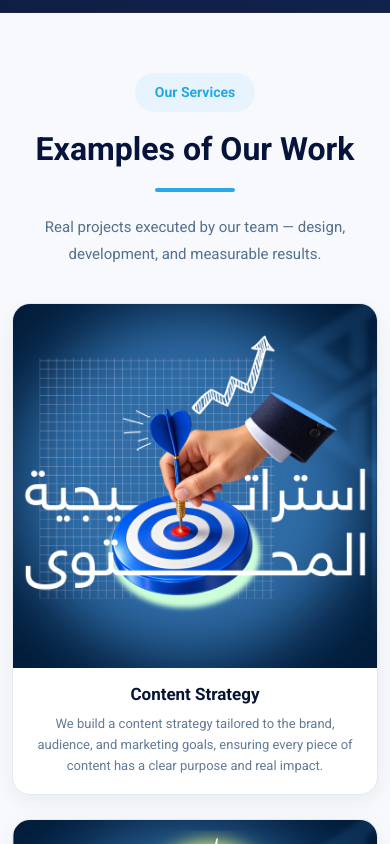
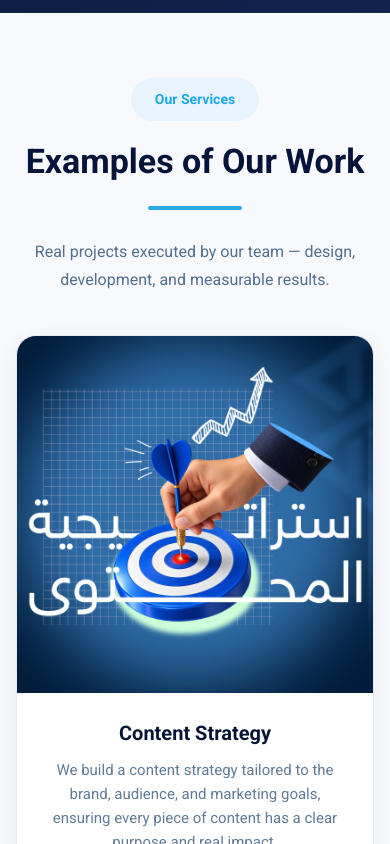
Before and after one commit to Mohamed-Gamal456/AL-3ahed, a React (Vite) app: page /services/content-creation in a window 390 px wide. Shown: the part 2180-3024 px from the top of the page. Built offline with nearby package versions, Linux system fonts and the light colour scheme; a web font is replaced by a local one.

Commit message:
Refactor projects layout and styling

```diff
--- a/src/components/ServiceProjectsTemplate/ServiceProjectsTemplate.css
+++ b/src/components/ServiceProjectsTemplate/ServiceProjectsTemplate.css
@@ -4,18 +4,13 @@
 
 .al3-projects-section {
     width: 100%;
-    padding: 80px 0;
+    padding: 90px 0;
     background: #f7f9fc;
 }
 
-/*
-   Bootstrap container
-   Maximum width controlled here
-   to keep cards compact and centered.
-*/
-
 .al3-projects-container {
-    max-width: 1250px;
+    width: min(1500px, 90%);
+    margin: 0 auto;
 }
 
 
@@ -24,9 +19,8 @@
 ========================================== */
 
 .al3-projects-header {
-    max-width: 820px;
-    margin: 0 auto 45px;
     text-align: center;
+    margin-bottom: 55px;
 }
 
 .al3-projects-badge {
@@ -34,10 +28,10 @@
     align-items: center;
     justify-content: center;
 
-    padding: 9px 20px;
-    margin-bottom: 18px;
+    padding: 11px 24px;
+    margin-bottom: 20px;
 
-    border-radius: 50px;
+    border-radius: 30px;
 
     background: #e8f4fd;
     color: #20a7e8;
@@ -51,7 +45,7 @@
 
     color: #06143b;
 
-    font-size: clamp(32px, 4vw, 52px);
+    font-size: clamp(34px, 4vw, 56px);
     font-weight: 800;
     line-height: 1.2;
 }
@@ -59,46 +53,51 @@
 .al3-projects-line {
     display: block;
 
-    width: 80px;
+    width: 94px;
     height: 4px;
 
-    margin: 20px auto 22px;
+    margin: 24px auto 28px;
 
-    border-radius: 50px;
+    border-radius: 10px;
 
     background: #29a9e8;
 }
 
 .al3-projects-subtitle {
-    max-width: 760px;
-
+    max-width: 850px;
     margin: 0 auto;
 
     color: #53708f;
 
-    font-size: 17px;
+    font-size: 18px;
     line-height: 1.8;
 }
 
 
 /* ==========================================
-   FILTER
+   FILTER / CATEGORIES
 ========================================== */
 
-.al3-projects-filters {
-    margin-bottom: 35px;
+.al3-projects-categories {
+    display: flex;
+    align-items: center;
+    justify-content: center;
+    flex-wrap: wrap;
+
+    gap: 12px;
+    margin-bottom: 45px;
 }
 
 .al3-projects-category {
-    padding: 9px 19px;
+    padding: 11px 24px;
 
     border: 1px solid #d7e5ef;
-    border-radius: 50px;
+    border-radius: 30px;
 
     background: #ffffff;
     color: #4c6781;
 
-    font-size: 14px;
+    font-size: 15px;
     font-weight: 700;
 
     cursor: pointer;
@@ -113,7 +112,6 @@
 
 .al3-projects-category:hover {
     border-color: #29a9e8;
-
     color: #20a7e8;
 
     transform: translateY(-2px);
@@ -125,26 +123,43 @@
     background: #20a7e8;
     color: #ffffff;
 
-    box-shadow: 0 7px 18px rgba(32, 167, 232, 0.18);
+    box-shadow: 0 8px 20px rgba(32, 167, 232, 0.18);
 }
 
 
 /* ==========================================
-   CARD
+   PROJECTS GRID
 ========================================== */
 
-.al3-project-card {
+.al3-projects-grid {
+    display: grid;
+
+    grid-template-columns: repeat(3, minmax(0, 1fr));
+
+    gap: 30px;
+}
+
+
+/* ==========================================
+   COMMON CARD
+========================================== */
+
+.al3-project-card,
+.al3-project-card-design,
+.al3-project-card-video {
+    position: relative;
+
     width: 100%;
-    height: 100%;
-
-    overflow: hidden;
+    min-width: 0;
 
     background: #ffffff;
 
     border: 1px solid #e3e9ef;
-    border-radius: 18px;
+    border-radius: 20px;
 
-    box-shadow: 0 7px 22px rgba(13, 35, 64, 0.06);
+    overflow: hidden;
+
+    box-shadow: 0 8px 25px rgba(13, 35, 64, 0.06);
 
     transition:
         transform 0.3s ease,
@@ -152,44 +167,54 @@
         border-color 0.3s ease;
 }
 
-.al3-project-card:hover {
-    transform: translateY(-5px);
+.al3-project-card:hover,
+.al3-project-card-design:hover,
+.al3-project-card-video:hover {
+    transform: translateY(-6px);
 
     border-color: #d3e6f2;
 
-    box-shadow: 0 15px 32px rgba(13, 35, 64, 0.10);
+    box-shadow: 0 18px 40px rgba(13, 35, 64, 0.10);
 }
 
 
 /* ==========================================
-   PROJECT MEDIA
+   CARD ACCENT
 ========================================== */
 
-.al3-project-media {
+.al3-project-card-accent {
     width: 100%;
-    overflow: hidden;
+    height: 5px;
 
-    background: #f2f5f8;
+    background: linear-gradient(
+        90deg,
+        #06143b,
+        #29a9e8
+    );
 }
 
 
 /* ==========================================
-   IMAGE PROJECTS
+   PROJECT IMAGE
 ========================================== */
 
-.al3-project-media img {
+.al3-project-image {
+    width: 100%;
+    overflow: hidden;
+}
+
+.al3-project-image img {
     display: block;
 
     width: 100%;
-    aspect-ratio: 1 / 1;
+    height: 100%;
 
-    object-fit: cover;
-
-    transition: transform 0.4s ease;
+    transition: transform 0.5s ease;
 }
 
-.al3-project-card:hover .al3-project-media img {
-    transform: scale(1.03);
+.al3-project-card:hover .al3-project-image img,
+.al3-project-card-design:hover .al3-project-image img {
+    transform: scale(1.04);
 }
 
 
@@ -198,19 +223,19 @@
 ========================================== */
 
 .al3-project-content {
-    padding: 16px 18px 19px;
+    padding: 20px 30px;
 
     text-align: center;
 }
 
 .al3-project-title {
-    margin: 0 0 7px;
+    margin: 0 0 10px;
 
     color: #071535;
 
-    font-size: 18px;
+    font-size: 22px;
     font-weight: 800;
-    line-height: 1.4;
+    line-height: 1.5;
 }
 
 .al3-project-description {
@@ -218,45 +243,44 @@
 
     color: #617b96;
 
-    font-size: 14px;
+    font-size: 16px;
     line-height: 1.6;
 }
 
 
 /* ==========================================
-   GRAPHIC DESIGN
+   GRAPHIC DESIGN CARDS
 ========================================== */
 
-.al3-project-card--design {
-    border-radius: 20px;
+.al3-project-card-design {
+    border-radius: 24px;
 }
 
-.al3-project-card--design .al3-project-media {
+.al3-project-card-design .al3-project-image {
     aspect-ratio: 1 / 1;
 
     background: #f2f5f8;
 }
 
-.al3-project-card--design .al3-project-media img {
-    width: 100%;
-    height: 100%;
-
+.al3-project-card-design .al3-project-image img {
     object-fit: cover;
 }
 
-.al3-project-card--design .al3-project-content {
-    padding: 15px 18px 18px;
+.al3-project-card-design .al3-project-content {
+    padding: 24px 26px 28px;
 }
 
-.al3-project-card--design .al3-project-title {
-    margin-bottom: 6px;
+.al3-project-card-design .al3-project-title {
+    margin-bottom: 12px;
 
-    font-size: 18px;
+    font-size: 21px;
 }
 
-.al3-project-card--design .al3-project-description {
-    font-size: 13px;
-    line-height: 1.6;
+.al3-project-card-design .al3-project-description {
+    font-size: 15px;
+    line-height: 1.8;
+
+    color: #667b91;
 }
 
 
@@ -264,38 +288,44 @@
    VIDEO PRODUCTION
 ========================================== */
 
-.al3-project-card--video {
-    border-radius: 18px;
+.al3-project-card-video {
+    border-radius: 20px;
 }
 
-.al3-project-card--video .al3-project-media {
+.al3-project-card-video .al3-project-image {
+    height: 380px;
+
+    display: flex;
+    align-items: center;
+    justify-content: center;
+
     background: #111;
 }
 
-.al3-project-card--video video {
+.al3-project-card-video video {
     display: block;
 
     width: 100%;
-    height: 300px;
+    height: 100%;
 
     object-fit: contain;
 
     background: #111;
 }
 
-.al3-project-card--video .al3-project-content {
-    padding: 15px 18px 18px;
+.al3-project-card-video .al3-project-content {
+    padding: 20px 24px 24px;
 }
 
-.al3-project-card--video .al3-project-title {
-    margin-bottom: 6px;
+.al3-project-card-video .al3-project-title {
+    margin-bottom: 10px;
 
-    font-size: 18px;
+    font-size: 20px;
 }
 
-.al3-project-card--video .al3-project-description {
-    font-size: 13px;
-    line-height: 1.6;
+.al3-project-card-video .al3-project-description {
+    font-size: 15px;
+    line-height: 1.7;
 }
 
 
@@ -304,19 +334,21 @@
 ========================================== */
 
 .al3-projects-empty {
-    min-height: 200px;
+    grid-column: 1 / -1;
+
+    min-height: 220px;
 
     display: flex;
     flex-direction: column;
     align-items: center;
     justify-content: center;
 
-    gap: 12px;
+    gap: 15px;
 
     padding: 30px;
 
     border: 1px dashed #ccdbe7;
-    border-radius: 18px;
+    border-radius: 20px;
 
     background: #ffffff;
     color: #71879c;
@@ -325,13 +357,13 @@
 }
 
 .al3-projects-empty i {
-    font-size: 36px;
+    font-size: 40px;
 }
 
 .al3-projects-empty p {
     margin: 0;
 
-    font-size: 15px;
+    font-size: 16px;
 }
 
 
@@ -339,10 +371,10 @@
    TABLET
 ========================================== */
 
-@media (max-width: 991.98px) {
+@media (max-width: 1100px) {
 
-    .al3-projects-container {
-        max-width: 900px;
+    .al3-projects-grid {
+        grid-template-columns: repeat(2, minmax(0, 1fr));
     }
 
 }
@@ -352,48 +384,61 @@
    MOBILE
 ========================================== */
 
-@media (max-width: 767.98px) {
+@media (max-width: 700px) {
 
     .al3-projects-section {
-        padding: 60px 0;
+        padding: 65px 0;
+    }
+
+    .al3-projects-container {
+        width: 92%;
     }
 
     .al3-projects-header {
-        margin-bottom: 35px;
+        margin-bottom: 40px;
     }
 
     .al3-projects-title {
-        font-size: 32px;
+        font-size: 34px;
     }
 
     .al3-projects-subtitle {
-        font-size: 15px;
+        font-size: 16px;
     }
 
-    .al3-projects-filters {
+    .al3-projects-categories {
+        gap: 8px;
         margin-bottom: 30px;
     }
 
     .al3-projects-category {
-        padding: 8px 16px;
+        padding: 9px 17px;
+        font-size: 14px;
+    }
 
-        font-size: 13px;
+    .al3-projects-grid {
+        grid-template-columns: 1fr;
+        gap: 20px;
+    }
+
+    .al3-project-card {
+        min-height: auto;
     }
 
     .al3-project-content {
-        padding: 15px 17px 18px;
+        padding: 25px;
     }
 
     .al3-project-title {
-        font-size: 17px;
+        font-size: 20px;
     }
 
     .al3-project-description {
-        font-size: 13px;
+        font-size: 15px;
     }
 
-    .al3-project-card--video video {
-        height: 340px;
+    .al3-project-card-video .al3-project-image {
+        height: 500px;
     }
 
 }
--- a/src/components/ServiceProjectsTemplate/ServiceProjectsTemplate.jsx
+++ b/src/components/ServiceProjectsTemplate/ServiceProjectsTemplate.jsx
@@ -15,27 +15,26 @@ const ServiceProjectsTemplate = ({
         return null;
     }
 
-    /* ==========================================
-       CATEGORIES
-    ========================================== */
-
+    /*
+        Categories
+        من ملف JSON
+    */
     const categories = Array.isArray(serviceData.categories)
         ? serviceData.categories
         : [];
 
-    /* ==========================================
-       PROJECTS
-    ========================================== */
-
+    /*
+        Projects
+        من ملف JS
+    */
     const projects = Array.isArray(projectsData)
         ? projectsData
         : [];
 
-    /* ==========================================
-       PROJECT TEXTS
-       FROM JSON
-    ========================================== */
-
+    /*
+        النصوص
+        من ملف JSON
+    */
     const projectTexts =
         serviceData.projects &&
         typeof serviceData.projects === "object" &&
@@ -43,10 +42,18 @@ const ServiceProjectsTemplate = ({
             ? serviceData.projects
             : {};
 
-    /* ==========================================
-       MERGE PROJECT DATA
-    ========================================== */
+    /*
+        دمج بيانات المشروع
 
+        من JS:
+        - id
+        - category
+        - image
+
+        من JSON:
+        - title
+        - description
+    */
     const mergedProjects = projects
         .map((project) => {
             const textData =
@@ -65,10 +72,6 @@ const ServiceProjectsTemplate = ({
                 project.title || project.description
         );
 
-    /* ==========================================
-       CURRENT CATEGORY
-    ========================================== */
-
     const categoryExists =
         activeCategory === "all" ||
         categories.some(
@@ -80,10 +83,9 @@ const ServiceProjectsTemplate = ({
         ? activeCategory
         : "all";
 
-    /* ==========================================
-       FILTER PROJECTS
-    ========================================== */
-
+    /*
+        Filter
+    */
     const filteredProjects =
         currentCategory === "all"
             ? mergedProjects
@@ -92,32 +94,16 @@ const ServiceProjectsTemplate = ({
                         project.category === currentCategory
                 );
 
-    /* ==========================================
-       CARD CLASS
-    ========================================== */
-
-    const getCardClass = () => {
-        if (variant === "graphic-design") {
-            return "al3-project-card al3-project-card--design";
-        }
-
-        if (variant === "video-production") {
-            return "al3-project-card al3-project-card--video";
-        }
-
-        return "al3-project-card";
-    };
-
     return (
         <section className="al3-projects-section">
 
-            <div className="container al3-projects-container">
+            <div className="al3-projects-container">
 
-                {/* ==========================================
+                {/* =========================
                     HEADER
-                ========================================== */}
+                ========================= */}
 
-                <header className="al3-projects-header">
+                <div className="al3-projects-header">
 
                     <span className="al3-projects-badge">
                         {t(
@@ -132,10 +118,7 @@ const ServiceProjectsTemplate = ({
                         )}
                     </h2>
 
-                    <span
-                        className="al3-projects-line"
-                        aria-hidden="true"
-                    />
+                    <span className="al3-projects-line"></span>
 
                     <p className="al3-projects-subtitle">
                         {t(
@@ -144,17 +127,15 @@ const ServiceProjectsTemplate = ({
                         )}
                     </p>
 
-                </header>
+                </div>
 
 
-                {/* ==========================================
+                {/* =========================
                     FILTER
-                ========================================== */}
+                ========================= */}
 
                 {categories.length > 0 && (
-                    <div className="al3-projects-filters">
-
-                        <div className="d-flex flex-wrap justify-content-center gap-2">
+                    <div className="al3-projects-categories">
 
                         {categories.map((category) => (
                             <button
@@ -166,9 +147,7 @@ const ServiceProjectsTemplate = ({
                                         : ""
                                 }`}
                                 onClick={() =>
-                                        setActiveCategory(
-                                            category.key
-                                        )
+                                    setActiveCategory(category.key)
                                 }
                             >
                                 {category.label}
@@ -176,39 +155,33 @@ const ServiceProjectsTemplate = ({
                         ))}
 
                     </div>
-
-                    </div>
                 )}
 
 
-                {/* ==========================================
+                {/* =========================
                     PROJECTS GRID
-                ========================================== */}
+                ========================= */}
 
-                <div className="row g-4 justify-content-center">
+                <div className="al3-projects-grid">
 
                     {filteredProjects.length > 0 ? (
 
                         filteredProjects.map((project) => (
 
-                            <div
+                            <article
                                 key={project.id}
-                                className="col-12 col-md-6 col-lg-4"
+                                className={`al3-project-card ${
+                                    variant === "graphic-design"
+                                        ? "al3-project-card-design"
+                                        : variant === "video-production"
+                                        ? "al3-project-card-video"
+                                        : ""
+                                }`}
                             >
-
-                                <article
-                                    className={getCardClass()}
-                                >
-
-                                    {/* ==========================================
-                                        PROJECT MEDIA
-                                    ========================================== */}
-
                                 {project.image && (
-                                        <div className="al3-project-media">
+                                    <div className="al3-project-image">
 
                                         {variant === "video-production" ? (
-
                                             <video
                                                 src={project.image}
                                                 controls
@@ -216,53 +189,32 @@ const ServiceProjectsTemplate = ({
                                                 playsInline
                                                 preload="metadata"
                                             />
-
                                         ) : (
-
                                             <img
                                                 src={project.image}
-                                                    alt={
-                                                        project.title ||
-                                                        "Project"
-                                                    }
+                                                alt={project.title || ""}
                                                 loading="lazy"
                                             />
-
                                         )}
 
                                     </div>
                                 )}
 
-
-                                    {/* ==========================================
-                                        PROJECT CONTENT
-                                    ========================================== */}
-
                                 <div className="al3-project-content">
 
-                                        {project.title && (
                                     <h3 className="al3-project-title">
                                         {project.title}
                                     </h3>
-                                        )}
 
-                                        {project.description && (
                                     <p className="al3-project-description">
                                         {project.description}
                                     </p>
-                                        )}
 
                                 </div>
-
                             </article>
-
-                            </div>
-
                         ))
 
                     ) : (
-
-                        <div className="col-12">
 
                         <div className="al3-projects-empty">
 
@@ -277,8 +229,6 @@ const ServiceProjectsTemplate = ({
 
                         </div>
 
-                        </div>
-
                     )}
 
                 </div>
```
Lines whose indentation alone changed are shown as unchanged.
